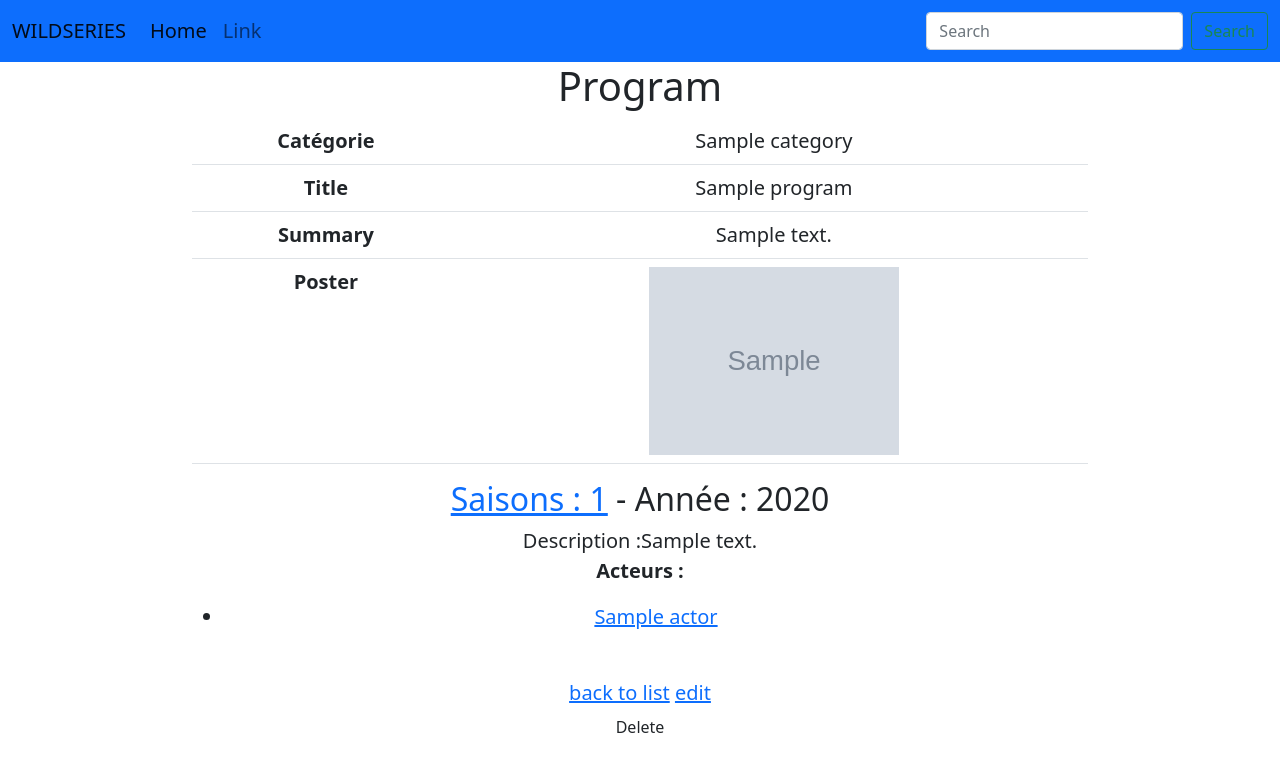
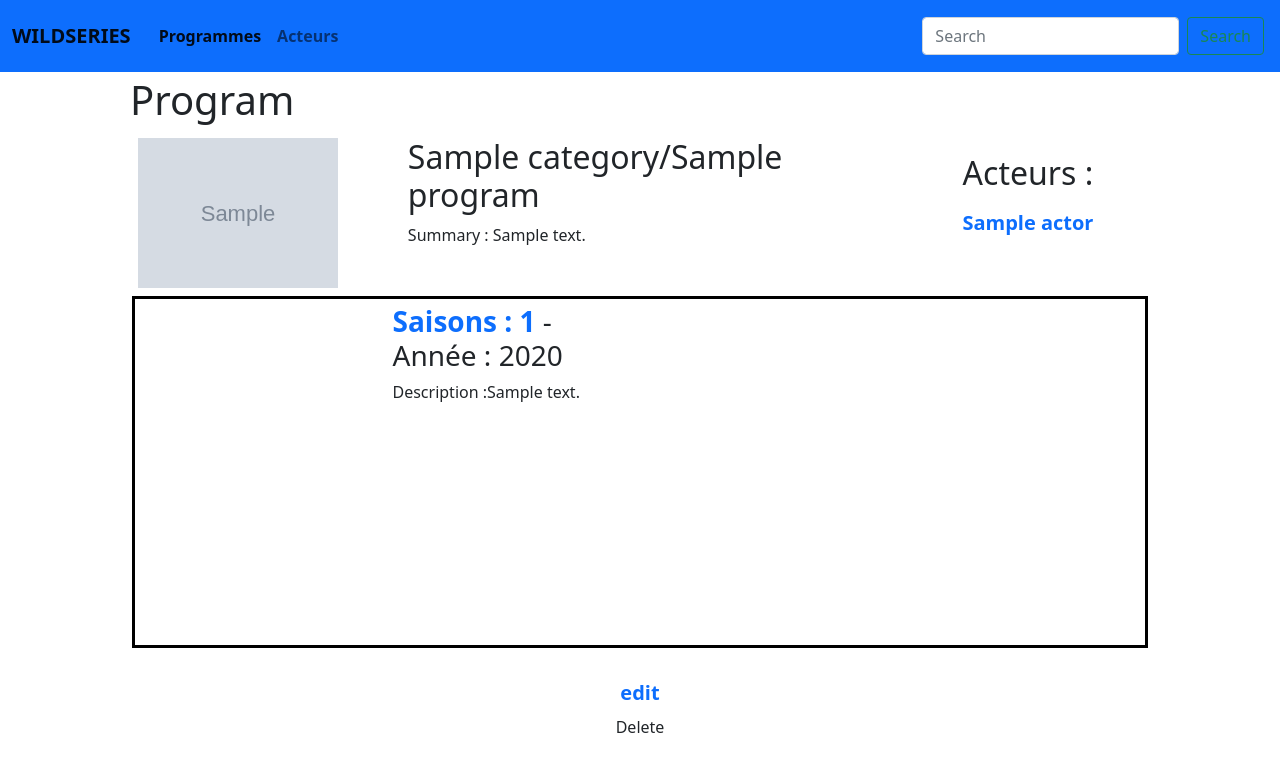
Before and after one commit to Olivier-Preaux/World-series, a Symfony app: template templates/program/show.html.twig in a window 1280 px wide. Shown: the top 772 px of the page. Run offline with Twig, Linux system fonts and the light colour scheme; the template is opened without the code that fills it: most values are stand-ins (such as "Sample title", 1, 10 or a date in 2020); grey boxes marked "Sample" are stand-in pictures; some libraries are stand-ins or nearby versions.

Commit message:
Quete 16

```diff
--- a/templates/actor/index.html.twig
+++ b/templates/actor/index.html.twig
@@ -16,7 +16,7 @@
         <tbody>
         {% for actor in actors %}
             <tr>
-                <td>{{ actor.id }}</td>
+                <td>{{ loop.index }}</td>
                 <td>{{ actor.name }}</td>
                 <td>
                     <a href="{{ path('actor_show', {'id': actor.id}) }}">show</a>
@@ -32,5 +32,5 @@
     </table>
 
     <a href="{{ path('actor_new') }}">Create new</a><br>
-    <a href="{{ path('program_index') }}">back to list</a>
+
 {% endblock %}
--- a/templates/base.html.twig
+++ b/templates/base.html.twig
@@ -6,23 +6,65 @@
 
 {% block stylesheets %}
 
+
 <link href="https://cdn.jsdelivr.net/npm/bootstrap@5.0.0-beta1/dist/css/bootstrap.min.css" rel="stylesheet" integrity="sha384-giJF6kkoqNQ00vy+HMDP7azOuL0xtbfIcaT9wjKHr8RbDVddVHyTfAAsrekwKmP1" crossorigin="anonymous">
-
 
 <style>
 
+
 body {
     background-color : #ffffff;
-         text-align : center ;
+    font-size : 16px ;
+}
+
+.centre {
+    text-align: center;
     font-size : 20px ;
+    }
+
+div {
+    margin : 2px ;
+    padding : 2px ;
+}
+
+a{
+  text-decoration : none ;
+  font-weight : bold ;
 }
 
 .maincontainer {
 
-        width : 70% ;
-        margin-left : 15% ;
-        margin-right : 15% ;
+    width : 80% ;
+    margin-left : 10% ;
+    margin-right : 10% ;
+}
 
+.containershow {
+  display: grid;
+  grid-template-columns: 0.8fr 1.5fr 0.7fr;
+  grid-template-rows: 1fr;
+  gap: 0px 0px;
+  grid-template-areas:
+    ". . .";
+}
+
+table {
+border: medium solid #000000;
+}
+td, th {
+border: thin solid #6495ed;
+}
+
+.seasons {
+  display: grid;
+  border : medium solid #000000 ;
+  grid-template-columns: 1fr 1fr 1fr 1fr ;
+  grid-template-rows: 1fr 1fr 1fr;
+  gap: 10px 0px;
+  grid-template-areas:
+    ". . . ."
+    ". . . ."
+    ". . . .";
 }
 
 </style>
@@ -42,10 +84,10 @@
     <div class="collapse navbar-collapse" id="navbarSupportedContent">
       <ul class="navbar-nav me-auto mb-2 mb-lg-0">
         <li class="nav-item">
-          <a class="nav-link active" aria-current="page" href="#">Home</a>
+          <a class="nav-link active" aria-current="page" href="{{ path('program_index') }}"> Programmes </a>
         </li>
         <li class="nav-item">
-          <a class="nav-link" href="#">Link</a>
+          <a class="nav-link" href="{{ path('actor_index') }}">Acteurs</a>
         </li>
         <li class="nav-item dropdown">
 
--- a/templates/category/index.html.twig
+++ b/templates/category/index.html.twig
@@ -16,7 +16,7 @@
         <tbody>
         {% for category in categories %}
             <tr>
-                <td>{{ category.id }}</td>
+                <td>{{ loop.index }}</td>
                 <td> <a href="{{ path('category_show', {'categoryName': category.name}) }}">{{ category.name }}</a></td>
                 <td>
 
--- a/templates/program/show.html.twig
+++ b/templates/program/show.html.twig
@@ -7,47 +7,45 @@
 
 
 
-    <table class="table">
-        <tbody>
-            <tr>
-                <th>Catégorie</th>
-                <td>{{ program.category.name }}</td>
-            </tr>
-            <tr>
-                <th>Title</th>
-                <td>{{ program.title }}</td>
-            </tr>
-            <tr>
-                <th>Summary</th>
-                <td>{{ program.summary }}</td>
-            </tr>
-            <tr>
-                <th>Poster</th>
-                <td><img src="{{ program.poster }}" width="250" /></td>
-            </tr>
-        </tbody>
-    </table>
+    <div class="containershow">
 
+             <div class='poster'>
+            <img src="{{ program.poster }}" width="200" />
+            </div>
+            <div class='program'>
+            <h2>{{ program.category.name }}/{{ program.title }}</h2>
+            <p>Summary : {{ program.summary }}</p>
+            </div>
+            <div class='centre'><p><h2>Acteurs :</h2></p>
+
+            {% for actor in program.actors %}
+               <p><a href="{{ path('actor_show', { 'id': actor.id } ) }}">{{ actor.name }} </p>
+            {% else %}
+               Aucun acteur pour cette série
+            {% endfor %}
+            </div>
+
+    </div>
+    <div class="seasons">
     {% for season in seasons %}
+    <div>
+    <h3><a href="{{ path('program_show_season' , { 'program_id' : program.id , 'season_id': season.id }) }}">Saisons : {{ season.number }}</a> - Année : {{ season.year }}</h3>Description :{{ season.description }}
+    </div>
+    {% endfor %}
+    </div>
 
-    <h2><a href="{{ path('program_show_season' , { 'program_id' : program.id , 'season_id': season.id }) }}">Saisons : {{ season.number }}</a> - Année : {{ season.year }}</h2>Description :{{ season.description }}
 
-    {% endfor %}
 
-    <p><strong>Acteurs :</strong></p>
-        <ul>
-            {% for actor in program.actors %}
-                <li><a href="{{ path('actor_show', { 'id': actor.id } ) }}">{{ actor.name }} </li>
-            {% else %}
-                <li>Aucun acteur pour cette série</li>
-            {% endfor %}
-        </ul>
+
+
 
 
     </br>
-    <a href="{{ path('program_index') }}">back to list</a>
 
+    <div class='centre'>
     <a href="{{ path('program_edit', {'id': program.id}) }}">edit</a>
 
     {{ include('program/_delete_form.html.twig') }}
+    </div>
+
 {% endblock %}
--- a/templates/program/show_episode.html.twig
+++ b/templates/program/show_episode.html.twig
@@ -22,9 +22,10 @@
         </tbody>
     </table>
 
-    <a href="{{ path('program_index') }}">back to list</a>
+    <div class='centre'>
 
     <a href="{{ path('episode_edit', {'id': episode.id}) }}">edit</a>
 
     {{ include('episode/_delete_form.html.twig') }}
+    </div>
 {% endblock %}
--- a/templates/program/show_season.html.twig
+++ b/templates/program/show_season.html.twig
@@ -28,9 +28,9 @@
     {% endfor %}
     </br>
 
-    <a href="{{ path('program_index') }}">back to list</a>
-
+  <div class='centre'>
     <a href="{{ path('season_edit', {'id': season.id}) }}">edit</a>
 
     {{ include('season/_delete_form.html.twig') }}
+    </div>
 {% endblock %}
```
Also changed, not shown: src/DataFixtures/EpisodeFixtures.php (added, +42 -0 lines), src/DataFixtures/ProgramFixtures.php (+13 -6 lines), src/DataFixtures/SeasonFixtures.php (added, +47 -0 lines), templates/program/index.html.twig (+4 -4 lines). Lines whose indentation alone changed are shown as unchanged.
